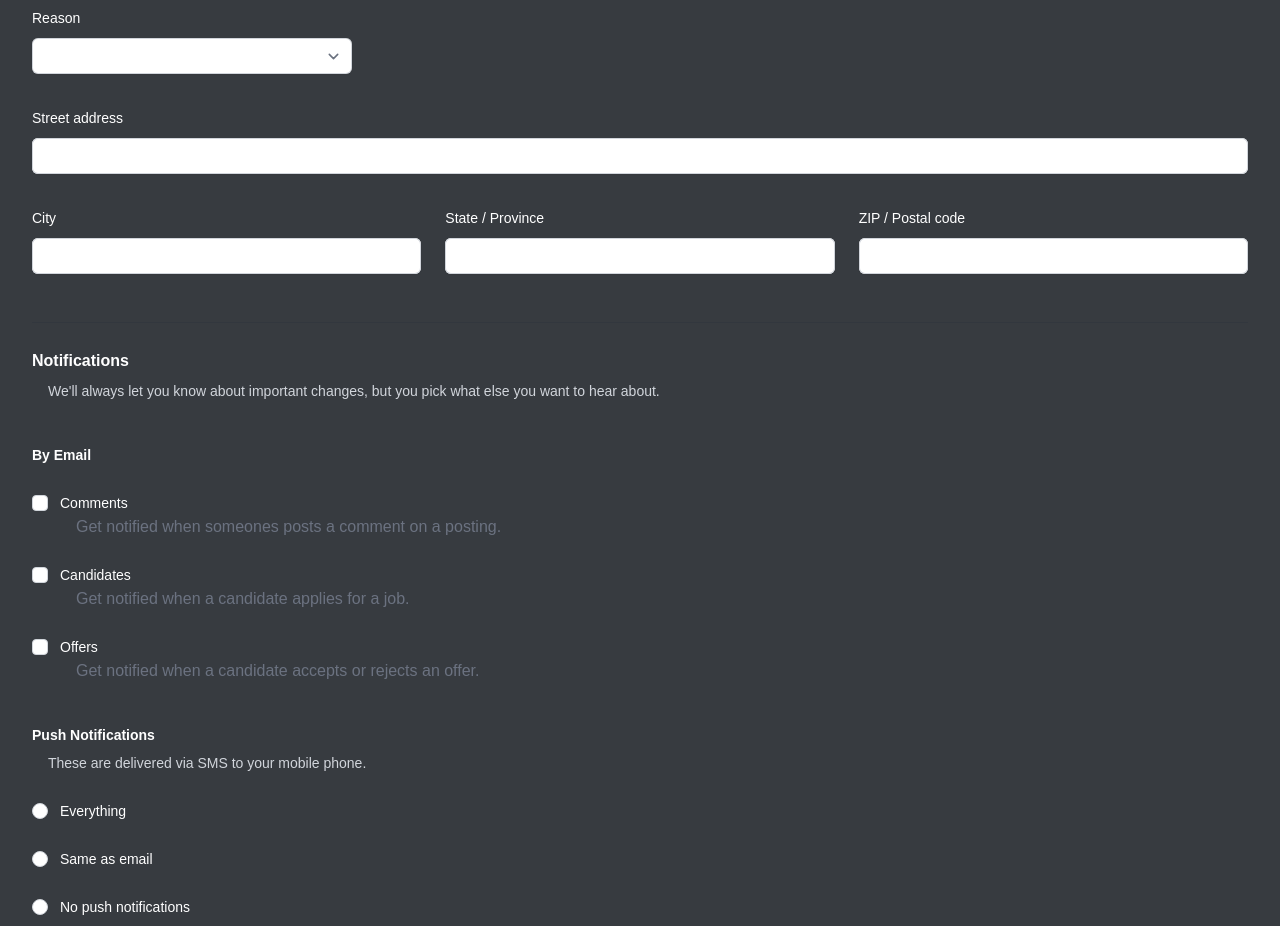
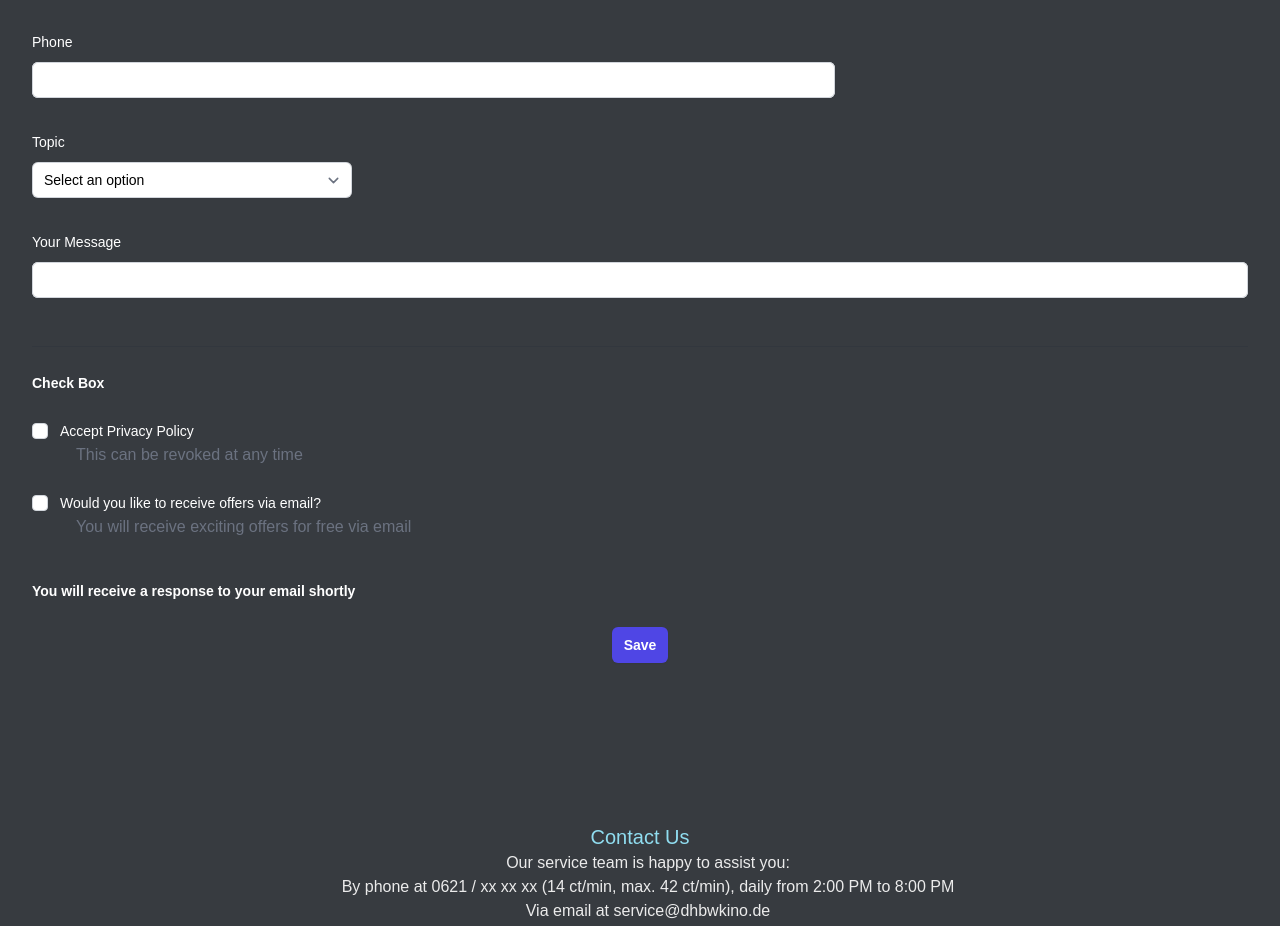
Before and after one commit to rickertmar/KinoticketFrontend, a Next.js app in the folder nextjs-blog/: page /contact in a window 1280 px wide. Shown: the part 606-1532 px from the top of the page. Built offline with nearby package versions, Linux system fonts and the light colour scheme.

Commit message:
New Contact page + Footer

```diff
--- a/nextjs-blog/components/footer.js
+++ b/nextjs-blog/components/footer.js
@@ -1,8 +1,12 @@
 function Footer() {
     return (
       <footer>
-        <p></p>
-        {/* oder wozu brauchen wir eig Footer */}
+        <div className="mx-auto max-w-2xl text-center py-8">
+        <h3 className="text-xl font-medium" style={{ color: "#90DDF0" }}>Contact Us</h3>
+        <p style={{ color: "#ebebeb" }}>Our service team is happy to assist you:</p>
+        <p style={{ color: "#ebebeb" }}>By phone at 0621 / xx xx xx (14 ct/min, max. 42 ct/min), daily from 2:00 PM to 8:00 PM</p>
+        <p style={{ color: "#ebebeb" }}>Via email at service@dhbwkino.de</p>
+      </div>
       </footer>
     );
   }
--- a/nextjs-blog/components/layout.js
+++ b/nextjs-blog/components/layout.js
@@ -1,6 +1,7 @@
 import Navbar from '../components/navbar';
 import { useState, useEffect } from 'react';
 import Cookies from 'js-cookie';
+import Footer from '../components/footer';
 
 export default function Layout({ children }) {
   const [isAuthenticated, setIsAuthenticated] = useState(false);
@@ -20,6 +21,7 @@ export default function Layout({ children }) {
       <main className="mx-auto max-w-2xl grid-cols-1 items-center gap-x-8 gap-y-16 px-4 py-24 sm:px-6 sm:py-32 lg:max-w-7xl lg:grid-cols-2 lg:px-8 text-white">
         {children}
       </main>
+      <Footer/>
     </div>
   );
 }
--- a/nextjs-blog/pages/contact.js
+++ b/nextjs-blog/pages/contact.js
@@ -1,94 +1,105 @@
-export default function Contact(){
+import { useState } from 'react';
+
+export default function Contact() {
+  const [selectedTopic, setSelectedTopic] = useState('');
+
+  const handleTopicChange = (event) => {
+    setSelectedTopic(event.target.value);
+  };
+
   return (
+    <>
+      <div className="flex items-center justify-center">
+        <h2 className="text-3xl font-bold tracking-tight sm:text-4xl" style={{ color: "#90DDF0" }}>Contact Form</h2>
+      </div>
 
-    <><header className="bg-white shadow">
-      <div className="mx-auto max-w-7xl px-4 py-6 sm:px-6 lg:px-8">
-        <h1 className="text-3xl font-bold tracking-tight text-gray-900">Dashboard</h1>
-      </div>
-    </header><form>
+      <form>
+        <p className="mt-4 text-white">Our service team is happy to assist you:
+          <br />
+          By phone at 0621 / xx xx xx (14 ct/min, max. 42 ct/min), daily from 2:00 PM to 8:00 PM
+          <br />
+          Via email at service@dhbwkino.de
+          <br />
+          Through the contact form below.
+        </p>
+
         <div className="space-y-6">
           <div className="border-b border-gray-900/10 pb-12">
+            <div className="mt-6">
               <h2 className="text-base font-semibold leading-7 text-white">Personal Information</h2>
-            <p className="mt-1 text-sm leading-6 text-gray-300">Use a permanent address where you can receive mail.</p>
+            </div>
 
             <div className="mt-10 grid grid-cols-1 gap-x-6 gap-y-8 sm:grid-cols-6">
               <div className="sm:col-span-3">
-                <label for="first-name" className="block text-sm font-medium leading-6 text-white">First name</label>
+                <label htmlFor="first-name" className="block text-sm font-medium leading-6 text-white">First name</label>
                 <div className="mt-2">
-                  <input type="text" name="first-name" id="first-name" autocomplete="given-name" className="block w-full rounded-md border-0 py-1.5 text-white shadow-sm ring-1 ring-inset ring-gray-300 placeholder:text-gray-400 focus:ring-2 focus:ring-inset focus:ring-indigo-600 sm:text-sm sm:leading-6" />
+                  <input type="text" name="first-name" id="first-name" autoComplete="given-name" className="block w-full rounded-md border-0 py-1.5 text-black shadow-sm ring-1 ring-inset ring-gray-300 placeholder:text-gray-400 focus:ring-2 focus:ring-inset focus:ring-indigo-600 sm:text-sm sm:leading-6" required />
                 </div>
               </div>
 
               <div className="sm:col-span-3">
-                <label for="last-name" className="block text-sm font-medium leading-6 text-white">Last name</label>
+                <label htmlFor="last-name" className="block text-sm font-medium leading-6 text-white">Last name</label>
                 <div className="mt-2">
-                  <input type="text" name="last-name" id="last-name" autocomplete="family-name" className="block w-full rounded-md border-0 py-1.5 text-white shadow-sm ring-1 ring-inset ring-gray-300 placeholder:text-gray-400 focus:ring-2 focus:ring-inset focus:ring-indigo-600 sm:text-sm sm:leading-6" />
+                  <input type="text" name="last-name" id="last-name" autoComplete="family-name" className="block w-full rounded-md border-0 py-1.5 text-black shadow-sm ring-1 ring-inset ring-gray-300 placeholder:text-gray-400 focus:ring-2 focus:ring-inset focus:ring-indigo-600 sm:text-sm sm:leading-6" required />
                 </div>
               </div>
 
               <div className="sm:col-span-4">
-                <label for="email" className="block text-sm font-medium leading-6 text-white">Email address</label>
+                <label htmlFor="email" className="block text-sm font-medium leading-6 text-white">Email address</label>
                 <div className="mt-2">
-                  <input id="email" name="email" type="email" autocomplete="email" className="block w-full rounded-md border-0 py-1.5 text-white shadow-sm ring-1 ring-inset ring-gray-300 placeholder:text-gray-400 focus:ring-2 focus:ring-inset focus:ring-indigo-600 sm:text-sm sm:leading-6" />
+                  <input id="email" name="email" type="email" autoComplete="email" className="block w-full rounded-md border-0 py-1.5 text-black shadow-sm ring-1 ring-inset ring-gray-300 placeholder:text-gray-400 focus:ring-2 focus:ring-inset focus:ring-indigo-600 sm:text-sm sm:leading-6" required />
+                </div>
+              </div>
+
+              <div className="sm:col-span-4">
+                <label htmlFor="phone" className="block text-sm font-medium leading-6 text-white">Phone</label>
+                <div className="mt-2">
+                  <input id="phone" name="phone" type="phone" autoComplete="tel" className="block w-full rounded-md border-0 py-1.5 text-black shadow-sm ring-1 ring-inset ring-gray-300 placeholder:text-gray-400 focus:ring-2 focus:ring-inset focus:ring-indigo-600 sm:text-sm sm:leading-6" required/>
                 </div>
               </div>
 
               <div className="sm:col-span-3">
-                <label for="country" className="block text-sm font-medium leading-6 text-white">Reason</label>
+  <label htmlFor="topic" className="block text-sm font-medium leading-6 text-white">Topic</label>
   <div className="mt-2">
-                  <select id="country" name="country" autocomplete="country-name" className="block w-full rounded-md border-0 py-1.5 text-white shadow-sm ring-1 ring-inset ring-gray-300 focus:ring-2 focus:ring-inset focus:ring-indigo-600 sm:max-w-xs sm:text-sm sm:leading-6">
-                    <option>Question</option>
-                    <option>Compaint</option>
-                    <option>Discussion</option>
+    <select
+      id="topic"
+      name="topic"
+      autoComplete="topic"
+      className="block w-full rounded-md border-0 py-1.5 text-black shadow-sm ring-1 ring-inset ring-gray-300 focus:ring-2 focus:ring-inset focus:ring-indigo-600 sm:max-w-xs sm:text-sm sm:leading-6"
+      onChange={handleTopicChange}
+      value={selectedTopic}
+      required
+    >
+      <option value="" disabled hidden>Select an option</option>
+      <option value="Feedback">Feedback</option>
+      <option value="Question">Question</option>
+      <option value="Complaint">Complaint</option>
     </select>
   </div>
 </div>
 
+
               <div className="col-span-full">
-                <label for="street-address" className="block text-sm font-medium leading-6 text-white">Street address</label>
+                <label htmlFor="message" className="block text-sm font-medium leading-6 text-white">Your Message</label>
                 <div className="mt-2">
-                  <input type="text" name="street-address" id="street-address" autocomplete="street-address" className="block w-full rounded-md border-0 py-1.5 text-white shadow-sm ring-1 ring-inset ring-gray-300 placeholder:text-gray-400 focus:ring-2 focus:ring-inset focus:ring-indigo-600 sm:text-sm sm:leading-6" />
-                </div>
-              </div>
-
-              <div className="sm:col-span-2 sm:col-start-1">
-                <label for="city" className="block text-sm font-medium leading-6 text-white">City</label>
-                <div className="mt-2">
-                  <input type="text" name="city" id="city" autocomplete="address-level2" className="block w-full rounded-md border-0 py-1.5 text-white shadow-sm ring-1 ring-inset ring-gray-300 placeholder:text-gray-400 focus:ring-2 focus:ring-inset focus:ring-indigo-600 sm:text-sm sm:leading-6" />
-                </div>
-              </div>
-
-              <div className="sm:col-span-2">
-                <label for="region" className="block text-sm font-medium leading-6 text-white">State / Province</label>
-                <div className="mt-2">
-                  <input type="text" name="region" id="region" autocomplete="address-level1" className="block w-full rounded-md border-0 py-1.5 text-white shadow-sm ring-1 ring-inset ring-gray-300 placeholder:text-gray-400 focus:ring-2 focus:ring-inset focus:ring-indigo-600 sm:text-sm sm:leading-6" />
-                </div>
-              </div>
-
-              <div className="sm:col-span-2">
-                <label for="postal-code" className="block text-sm font-medium leading-6 text-white">ZIP / Postal code</label>
-                <div className="mt-2">
-                  <input type="text" name="postal-code" id="postal-code" autocomplete="postal-code" className="block w-full rounded-md border-0 py-1.5 text-white shadow-sm ring-1 ring-inset ring-gray-300 placeholder:text-gray-400 focus:ring-2 focus:ring-inset focus:ring-indigo-600 sm:text-sm sm:leading-6" />
+                  <input type="text" name="message" id="message" autoComplete="message" className="block w-full rounded-md border-0 py-1.5 text-black shadow-sm ring-1 ring-inset ring-gray-300 placeholder:text-gray-400 focus:ring-2 focus:ring-inset focus:ring-indigo-600 sm:text-sm sm:leading-6" required/>
                 </div>
               </div>
             </div>
           </div>
 
-          <div className="border-b border-gray-900/10 pb-12">
-            <h2 className="text-base font-semibold leading-7 text-white">Notifications</h2>
-            <p className="mt-1 text-sm leading-6 text-gray-300">We'll always let you know about important changes, but you pick what else you want to hear about.</p>
-
           <div className="mt-10 space-y-10">
             <fieldset>
-                <legend className="text-sm font-semibold leading-6 text-white">By Email</legend>
+              <legend className="text-sm font-semibold leading-6 text-white">Check Box</legend>
               <div className="mt-6 space-y-6">
                 <div className="relative flex gap-x-3">
                   <div className="flex h-6 items-center">
-                      <input id="comments" name="comments" type="checkbox" className="h-4 w-4 rounded border-gray-300 text-indigo-600 focus:ring-indigo-600" />
+                  <input id="comments" name="comments" type="checkbox" className="h-4 w-4 rounded border-gray-300 text-indigo-600 focus:ring-indigo-600" required />
+
                   </div>
                   <div className="text-sm leading-6">
-                      <label for="comments" className="font-medium text-white">Comments</label>
-                      <p className="text-gray-500">Get notified when someones posts a comment on a posting.</p>
+                    <label htmlFor="comments" className="font-medium text-white">Accept Privacy Policy</label>
+                    <p className="text-gray-500">This can be revoked at any time</p>
                   </div>
                 </div>
                 <div className="relative flex gap-x-3">
@@ -96,47 +107,23 @@ export default function Contact(){
                     <input id="candidates" name="candidates" type="checkbox" className="h-4 w-4 rounded border-gray-300 text-indigo-600 focus:ring-indigo-600" />
                   </div>
                   <div className="text-sm leading-6">
-                      <label for="candidates" className="font-medium text-white">Candidates</label>
-                      <p className="text-gray-500">Get notified when a candidate applies for a job.</p>
+                    <label htmlFor="candidates" className="font-medium text-white">Would you like to receive offers via email?</label>
+                    <p className="text-gray-500">You will receive exciting offers for free via email</p>
                   </div>
                 </div>
-                  <div className="relative flex gap-x-3">
-                    <div className="flex h-6 items-center">
-                      <input id="offers" name="offers" type="checkbox" className="h-4 w-4 rounded border-gray-300 text-indigo-600 focus:ring-indigo-600" />
-                    </div>
-                    <div className="text-sm leading-6">
-                      <label for="offers" className="font-medium text-white">Offers</label>
-                      <p className="text-gray-500">Get notified when a candidate accepts or rejects an offer.</p>
-                    </div>
-                  </div>
+
               </div>
             </fieldset>
             <fieldset>
-                <legend className="text-sm font-semibold leading-6 text-white">Push Notifications</legend>
-                <p className="mt-1 text-sm leading-6 text-gray-300">These are delivered via SMS to your mobile phone.</p>
-                <div className="mt-6 space-y-6">
-                  <div className="flex items-center gap-x-3">
-                    <input id="push-everything" name="push-notifications" type="radio" className="h-4 w-4 border-gray-300 text-indigo-600 focus:ring-indigo-600" />
-                    <label for="push-everything" className="block text-sm font-medium leading-6 text-white">Everything</label>
-                  </div>
-                  <div className="flex items-center gap-x-3">
-                    <input id="push-email" name="push-notifications" type="radio" className="h-4 w-4 border-gray-300 text-indigo-600 focus:ring-indigo-600" />
-                    <label for="push-email" className="block text-sm font-medium leading-6 text-white">Same as email</label>
-                  </div>
-                  <div className="flex items-center gap-x-3">
-                    <input id="push-nothing" name="push-notifications" type="radio" className="h-4 w-4 border-gray-300 text-indigo-600 focus:ring-indigo-600" />
-                    <label for="push-nothing" className="block text-sm font-medium leading-6 text-white">No push notifications</label>
-                  </div>
-                </div>
+              <legend className="text-sm font-semibold leading-6 text-white">You will receive a response to your email shortly</legend>
             </fieldset>
           </div>
         </div>
-        </div>
 
-        <div className="mt-6 flex items-center justify-end gap-x-6">
-          <button type="button" className="text-sm font-semibold leading-6 text-white">Cancel</button>
+        <div className="mt-6 flex items-center justify-center">
           <button type="submit" className="rounded-md bg-indigo-600 px-3 py-2 text-sm font-semibold text-white shadow-sm hover:bg-indigo-500 focus-visible:outline focus-visible:outline-2 focus-visible:outline-offset-2 focus-visible:outline-indigo-600">Save</button>
         </div>
-      </form></>
-)
+      </form>
+    </>
+  );
 }
--- a/nextjs-blog/pages/information.js
+++ b/nextjs-blog/pages/information.js
@@ -32,12 +32,7 @@ export default function Infos() {
           <img src="/CinemaScreen.png" alt="Cinema Screen" className="rounded-lg bg-gray-100" />
         </div>
       </div>
-      <div className="mx-auto max-w-2xl text-center py-8">
-        <h3 className="text-xl font-medium" style={{ color: "#90DDF0" }}>Contact Us</h3>
-        <p style={{ color: "#ebebeb" }}>Our service team is happy to assist you:</p>
-        <p style={{ color: "#ebebeb" }}>By phone at 0621 / xx xx xx (14 ct/min, max. 42 ct/min), daily from 2:00 PM to 8:00 PM</p>
-        <p style={{ color: "#ebebeb" }}>Via email at service@dhbwkino.de</p>
-      </div>
+
     </div>
   );
 }
```
Lines whose indentation alone changed are shown as unchanged.
